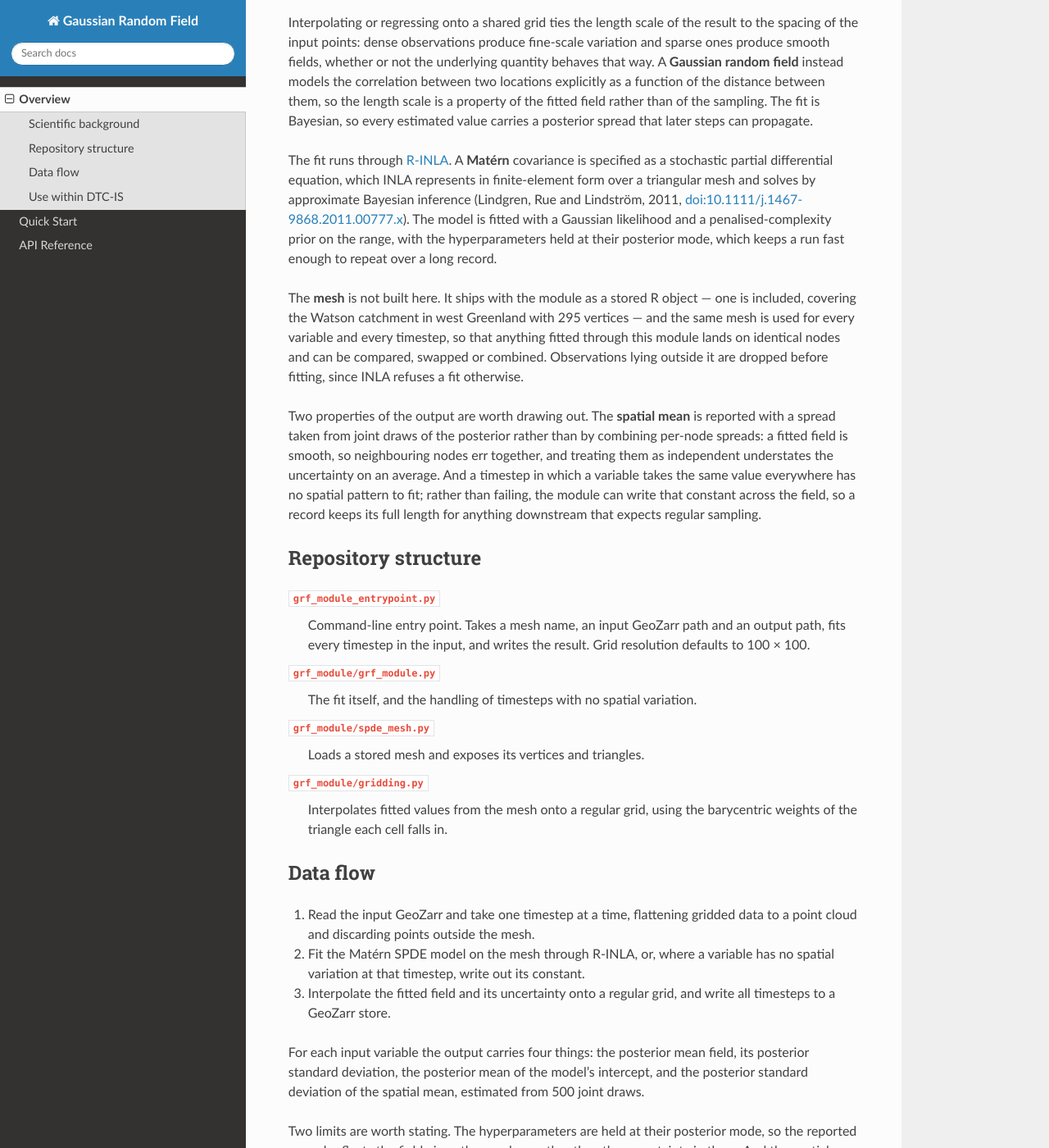
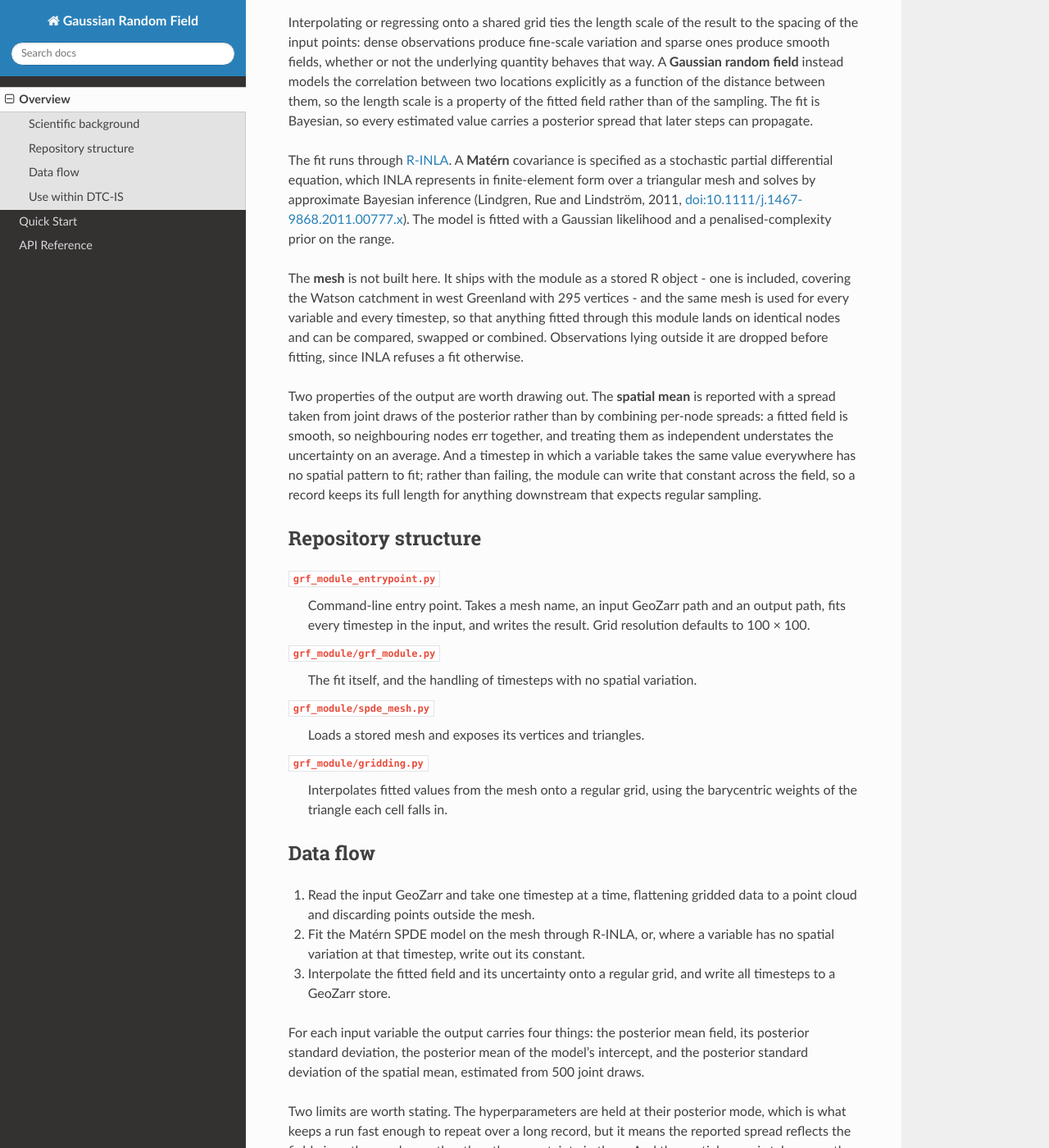
Before and after one commit to DTC-Ice-Sheets/gaussian_random_field, a Sphinx documentation site: the page built from docs/source/overview.rst, in a window 1280 px wide and 1400 px high, scrolled down 416 px. Shown: the whole window at 82% size. Built offline with Sphinx 7.4.7 and the Read the Docs theme 3.1.0, drawn with Linux system fonts in a browser that asks for light colours; some of the changed text lies outside the part shown.

Commit message:
Tidy wording in the overview

```diff
--- a/docs/source/overview.rst
+++ b/docs/source/overview.rst
@@ -30,13 +30,11 @@ INLA represents in finite-element form over a triangular mesh and solves by
 approximate Bayesian inference (Lindgren, Rue and Lindström, 2011,
 `doi:10.1111/j.1467-9868.2011.00777.x
 <https://doi.org/10.1111/j.1467-9868.2011.00777.x>`_). The model is fitted with
-a Gaussian likelihood and a penalised-complexity prior on the range, with the
-hyperparameters held at their posterior mode, which keeps a run fast enough to
-repeat over a long record.
+a Gaussian likelihood and a penalised-complexity prior on the range.
 
-The **mesh** is not built here. It ships with the module as a stored R object —
+The **mesh** is not built here. It ships with the module as a stored R object -
 one is included, covering the Watson catchment in west Greenland with 295
-vertices — and the same mesh is used for every variable and every timestep, so
+vertices - and the same mesh is used for every variable and every timestep, so
 that anything fitted through this module lands on identical nodes and can be
 compared, swapped or combined. Observations lying outside it are dropped before
 fitting, since INLA refuses a fit otherwise.
@@ -84,7 +82,8 @@ intercept, and the posterior standard deviation of the spatial mean, estimated
 from 500 joint draws.
 
 Two limits are worth stating. The hyperparameters are held at their posterior
-mode, so the reported spread reflects the field given those values rather than
+mode, which is what keeps a run fast enough to repeat over a long record, but
+it means the reported spread reflects the field given those values rather than
 the uncertainty in them. And the spatial mean is taken over the whole mesh,
 which extends beyond any particular catchment outline; restricting it to a
 catchment is the caller's job.
```
